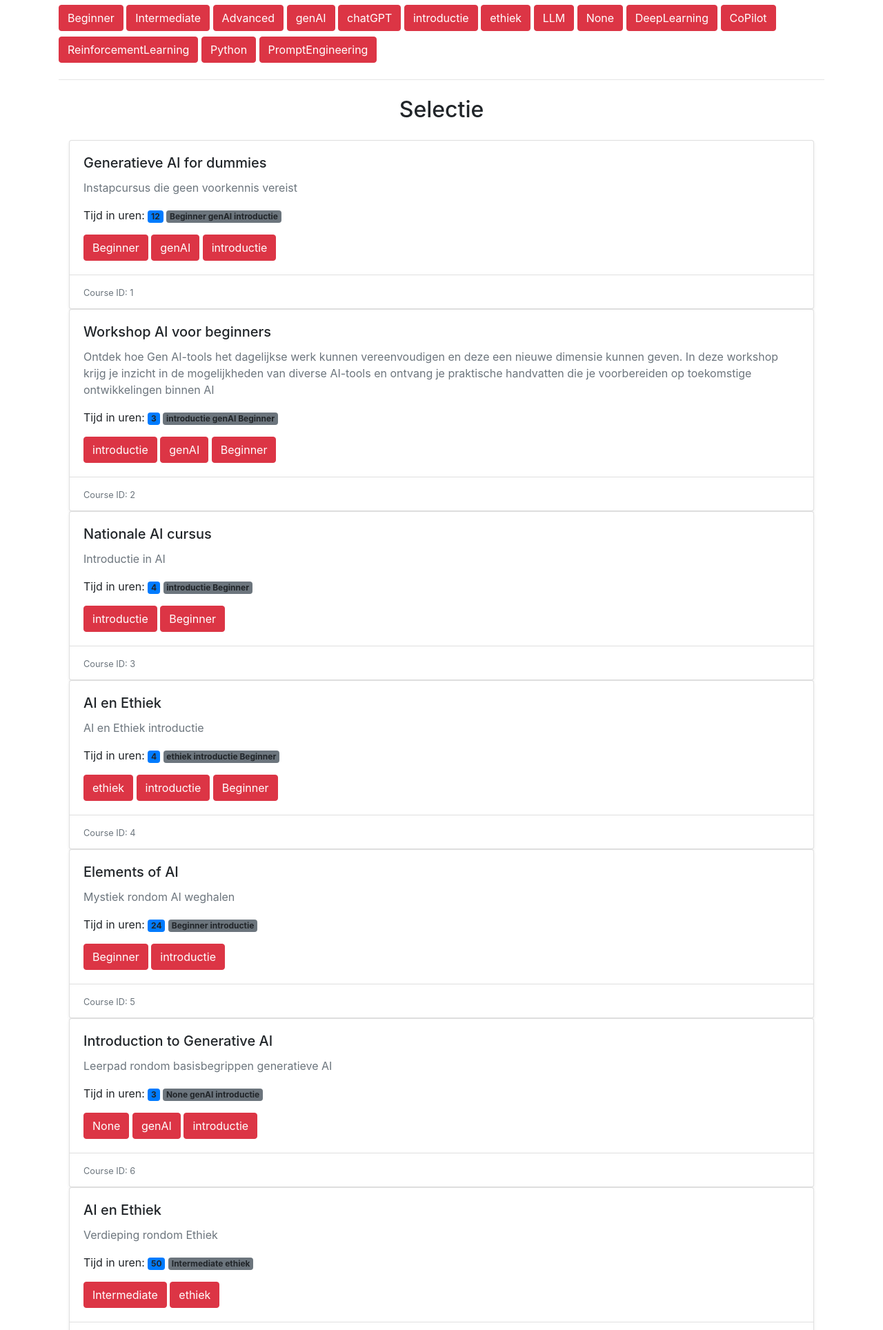
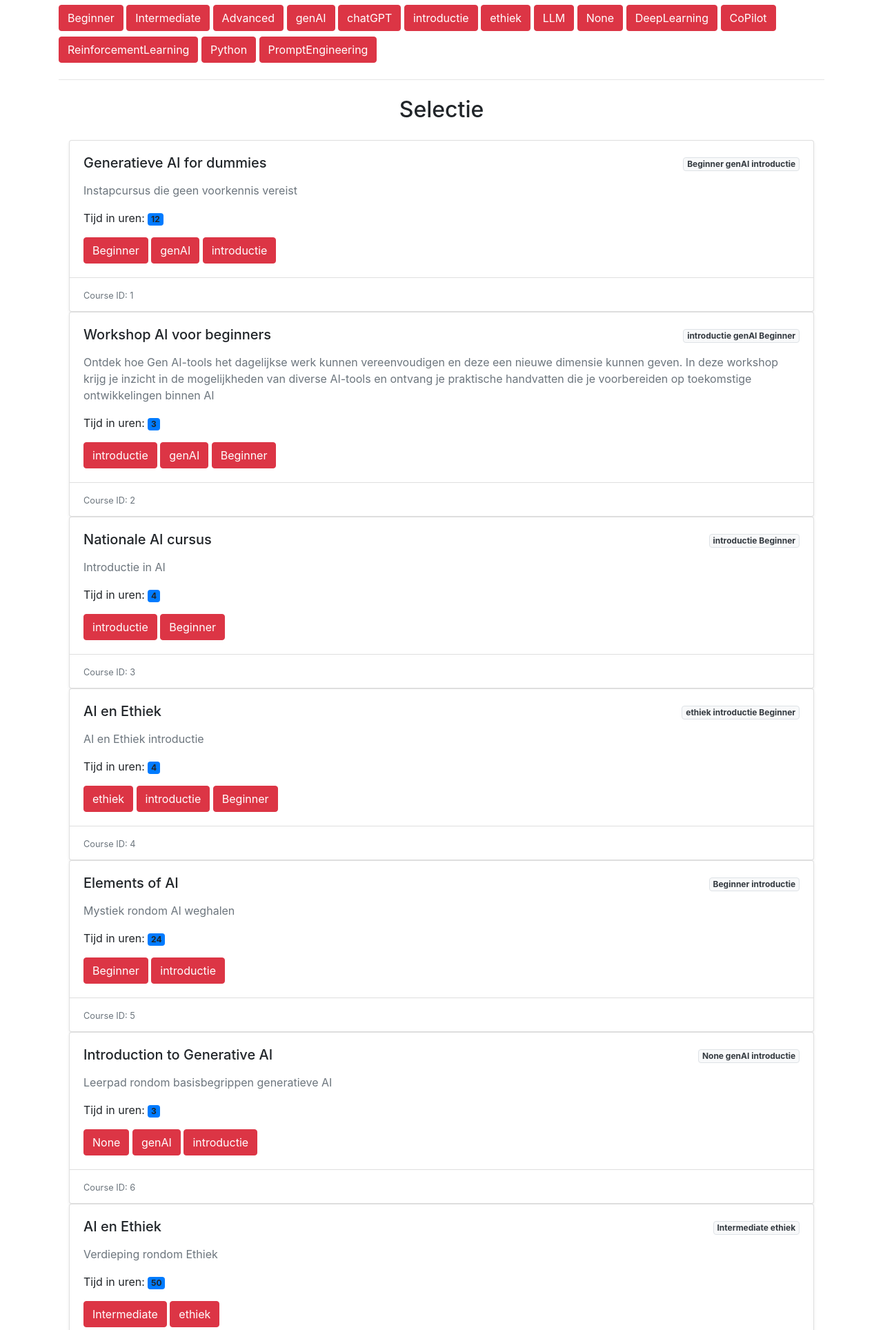
Before and after one commit to designing-journalism/courses-for-journalists, a Flask app: page /courses in a window 1280 px wide. Shown: the part 323-2251 px from the top of the page at 69% size. Run offline with Flask 3, Linux system fonts and the light colour scheme; data comes from the database, SQL or seed files in the repository; some libraries are stand-ins or nearby versions.

Commit message:
removed ID's and changed tags to top-right in the cards

```diff
--- a/templates/courses.html
+++ b/templates/courses.html
@@ -55,7 +55,15 @@
              data-tags="{{ ' '.join(course.tag_list) if course.tag_list else '' }}">
             <div class="card h-100 shadow-sm course-card">
                 <div class="card-body">
-                    <h5 class="card-title">{{ course.title }}</h5>
+                    <div class="d-flex justify-content-between align-items-start mb-3">
+                        <h5 class="card-title mb-0">{{ course.title }}</h5>
+                        <div class="ms-2">
+                            {% for tag in course.tag_list %}
+                            <span class="badge bg-light text-dark border me-1">{{ tag }}</span>
+                            {% endfor %}
+                        </div>
+                    </div>
+
                     <p class="card-text text-muted">
                         {{ course.description }}
                     </p>
@@ -64,9 +72,6 @@
                         <span class="badge bg-primary me-2">
                             <i class="bi bi-clock"></i> {{ course.duration }}
                         </span>
-                        {% for tag in course.tag_list %}
-                        <span class="badge bg-secondary me-1">{{ tag }}</span>
-                        {% endfor %}
                     </div>
                     <div class="mt-3">
                         {% if course.tags %}
--- a/templates/manage_courses.html
+++ b/templates/manage_courses.html
@@ -55,7 +55,6 @@
 <table class="table">
     <thead>
         <tr>
-            <th>ID</th>
             <th>Title</th>
             <th>Description</th>
             <th>Duration</th>
@@ -67,7 +66,6 @@
     <tbody>
         {% for course in courses %}
         <tr>
-            <td>{{ course.id }}</td>
             <td>{{ course.title }}</td>
             <td>{{ course.description }}</td>
             <td>{{ course.duration }}</td>
```
